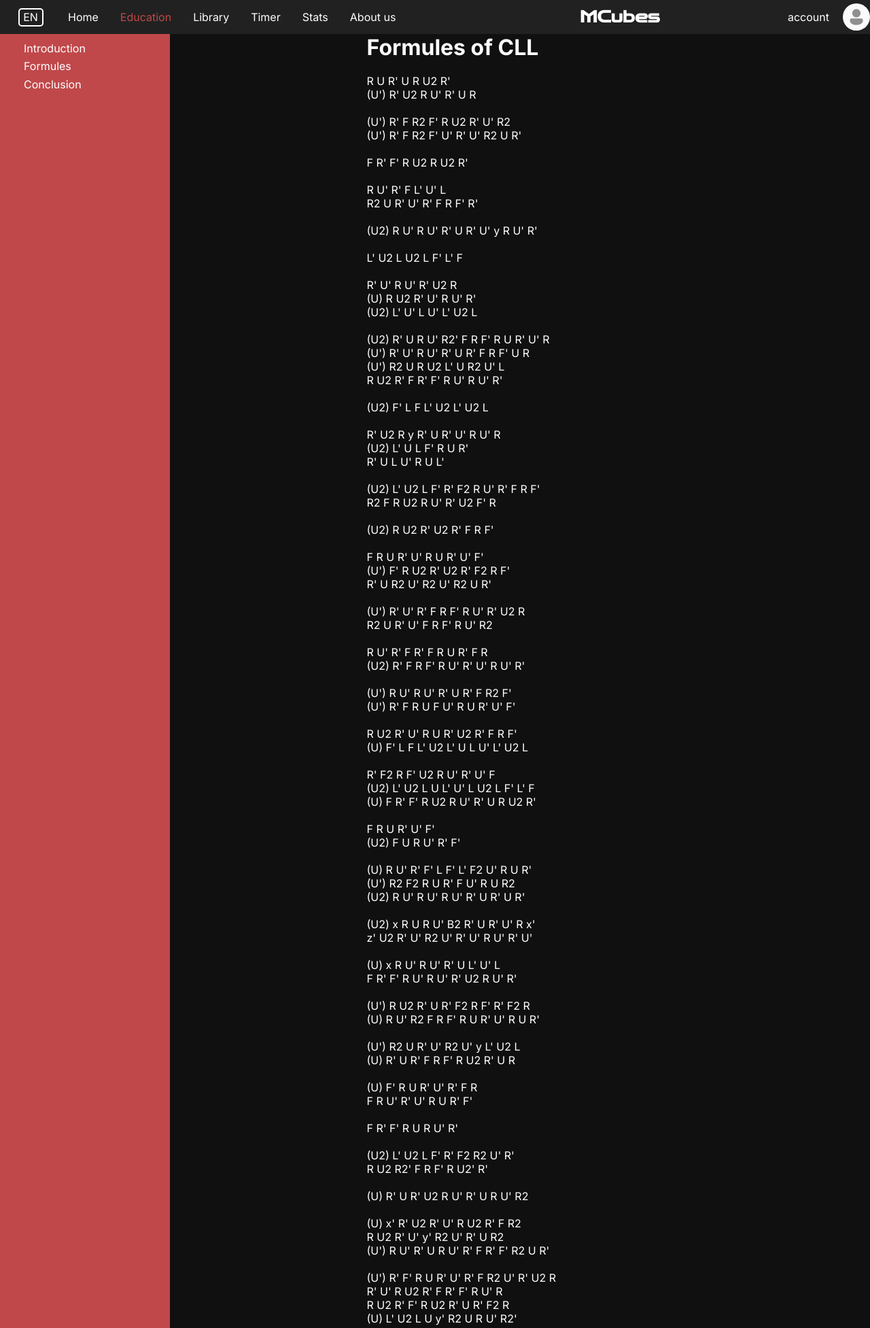
After one commit to zxc-demon-1337/MCubes.beta, a Django app: page /education/course_2x2_cll_1 in a window 1280 px wide. The commit adds this page. Shown: the top 1953 px of the page at 68% size. Run offline with Django 5.2, Linux system fonts and the light colour scheme.

Commit message:
added new templates

```diff
--- a/docker-compose.yml
+++ b/docker-compose.yml
@@ -1,6 +1,7 @@
 services:
   web:
     build: .
+    command: ["python", "manage.py", "runserver", "0.0.0.0:8000"] ## удалить в проде
     ports:
       - "127.0.0.1:8000:8000"
     depends_on:
--- a/education/templates/education/course_2x2_cll/course_2x2_cll_1.html
+++ b/education/templates/education/course_2x2_cll/course_2x2_cll_1.html
@@ -1,4 +1,4 @@
-{% extends 'navbar.html' %}
+{% extends 'education/cll_navbar.html' %}
 {% load static %}
 {% load i18n %}
 
--- a/education/templates/education/course_2x2_cll/course_2x2_cll_introduction.html
+++ b/education/templates/education/course_2x2_cll/course_2x2_cll_conclusion.html
@@ -1,4 +1,4 @@
-{% extends 'navbar.html' %}
+{% extends 'education/cll_navbar.html' %}
 {% load static %}
 {% load i18n %}
 {% block extra_css2 %}
--- a/education/templates/education/course_2x2_def/course_2x2_def_1.html
+++ b/education/templates/education/course_2x2_def/course_2x2_def_1.html
@@ -1,4 +1,4 @@
-{% extends 'navbar.html' %}
+{% extends 'education/def_navbar.html' %}
 {% load static %}
 {% load i18n %}
 
--- a/education/templates/education/course_2x2_def/course_2x2_def_2.html
+++ b/education/templates/education/course_2x2_def/course_2x2_def_2.html
@@ -1,4 +1,4 @@
-{% extends 'navbar.html' %}
+{% extends 'education/def_navbar.html' %}
 {% load static %}
 {% load i18n %}
 
--- a/education/templates/education/course_2x2_def/course_2x2_def_3.html
+++ b/education/templates/education/course_2x2_def/course_2x2_def_3.html
@@ -1,4 +1,4 @@
-{% extends 'navbar.html' %}
+{% extends 'education/def_navbar.html' %}
 {% load static %}
 {% load i18n %}
 {% block extra_css2 %}
--- a/education/templates/education/course_2x2_def/course_2x2_def_4.html
+++ b/education/templates/education/course_2x2_def/course_2x2_def_4.html
@@ -1,4 +1,4 @@
-{% extends 'navbar.html' %}
+{% extends 'education/def_navbar.html' %}
 {% load static %}
 {% load i18n %}
 {% block extra_css2 %}
--- a/education/templates/education/course_2x2_def/course_2x2_def_5.html
+++ b/education/templates/education/course_2x2_def/course_2x2_def_5.html
@@ -1,4 +1,4 @@
-{% extends 'navbar.html' %}
+{% extends 'education/def_navbar.html' %}
 {% load static %}
 {% load i18n %}
 {% block extra_css2 %}
--- a/education/templates/education/course_2x2_def/course_2x2_def_introduction.html
+++ b/education/templates/education/course_2x2_def/course_2x2_def_introduction.html
@@ -1,4 +1,4 @@
-{% extends 'navbar.html' %}
+{% extends 'education/def_navbar.html' %}
 {% load static %}
 {% load i18n %}
 {% block extra_css2 %}
--- a/education/urls.py
+++ b/education/urls.py
@@ -9,7 +9,9 @@ urlpatterns = [
     path('course_2x2_def_3', views.course_2x2_def_3, name='course_2x2_def_3'),
     path('course_2x2_def_4', views.course_2x2_def_4, name='course_2x2_def_4'),
     path('course_2x2_def_5', views.course_2x2_def_5, name='course_2x2_def_5'),
+
     path('course_2x2_cll_introduction', views.course_2x2_cll_introduction, name='course_2x2_cll_introduction'),
+    path('course_2x2_cll_1', views.course_2x2_cll_1, name='course_2x2_cll_1'),
 
 
 ]
--- a/education/views.py
+++ b/education/views.py
@@ -24,3 +24,6 @@ def course_2x2_def_5(request):
 ###  2x2 CLL
 def course_2x2_cll_introduction(request):
     return render(request, 'education/course_2x2_cll/course_2x2_cll_introduction.html')
+
+def course_2x2_cll_1(request):
+    return render(request, 'education/course_2x2_cll/course_2x2_cll_1.html')
--- /dev/null
+++ b/templates/education/cll_navbar.html
@@ -0,0 +1,39 @@
+{% extends 'base.html' %}
+{% load static %}
+{% load i18n %}
+{% block extra_css %}
+<link rel="stylesheet" href="{% static 'css/navbar.css' %}">
+{% block extra_css2 %}
+{% endblock %}
+{% endblock %}
+
+
+
+{% block content %}
+<div class="container">
+    <aside class="sidebar-desktop">
+        <div class="toc">
+            <span id="introduction" class="span-li card-button" data-href="{% url 'course_2x2_cll_introduction' %}"><a href="">{% trans "Introduction" %}</a></span>
+            <span id="the-language-of-rotations" class="span-li card-button" data-href="{% url 'course_2x2_cll_1' %}"><a href="">{% trans "Formules" %}</a></span>
+            <span id="the-first-side" class="span-li card-button" data-href="{% url 'course_2x2_cll_conclusion' %}"><a href="">{% trans "Сonclusion" %}</a></span>
+        </div>
+    </aside>
+    <div class="sidebar-mobile">
+        <aside class="sidebar">
+            <div class="toc">
+                <span id="introduction" class="span-li card-button" data-href="{% url 'course_2x2_cll_introduction' %}"><a href="">{% trans "Introduction" %}</a></span>
+                <span id="the-language-of-rotations" class="span-li card-button" data-href="{% url 'course_2x2_cll_1' %}"><a href="">{% trans "Formules" %}</a></span>
+                <span id="the-first-side" class="span-li card-button" data-href="{% url 'course_2x2_cll_conclusion' %}"><a href="">{% trans "Сonclusion" %}</a></span>
+            </div>
+        </aside>
+    <span class="sidebar-btn"></span>
+    </div>
+    <div class="cont">
+        {% block container %}
+        {% endblock %}
+    </div>
+
+</div>
+
+<script src="{% static 'js/navbar.js' %}"></script>
+{% endblock %}
```
Also changed, not shown: education/templates/education/course_2x2_cll/course_2x2_cll_introduction copy.html (added, +22 -0 lines), root.html (renamed from toot.html), templates/education/def_navbar.html (renamed from templates/navbar.html), todo.txt (added).
